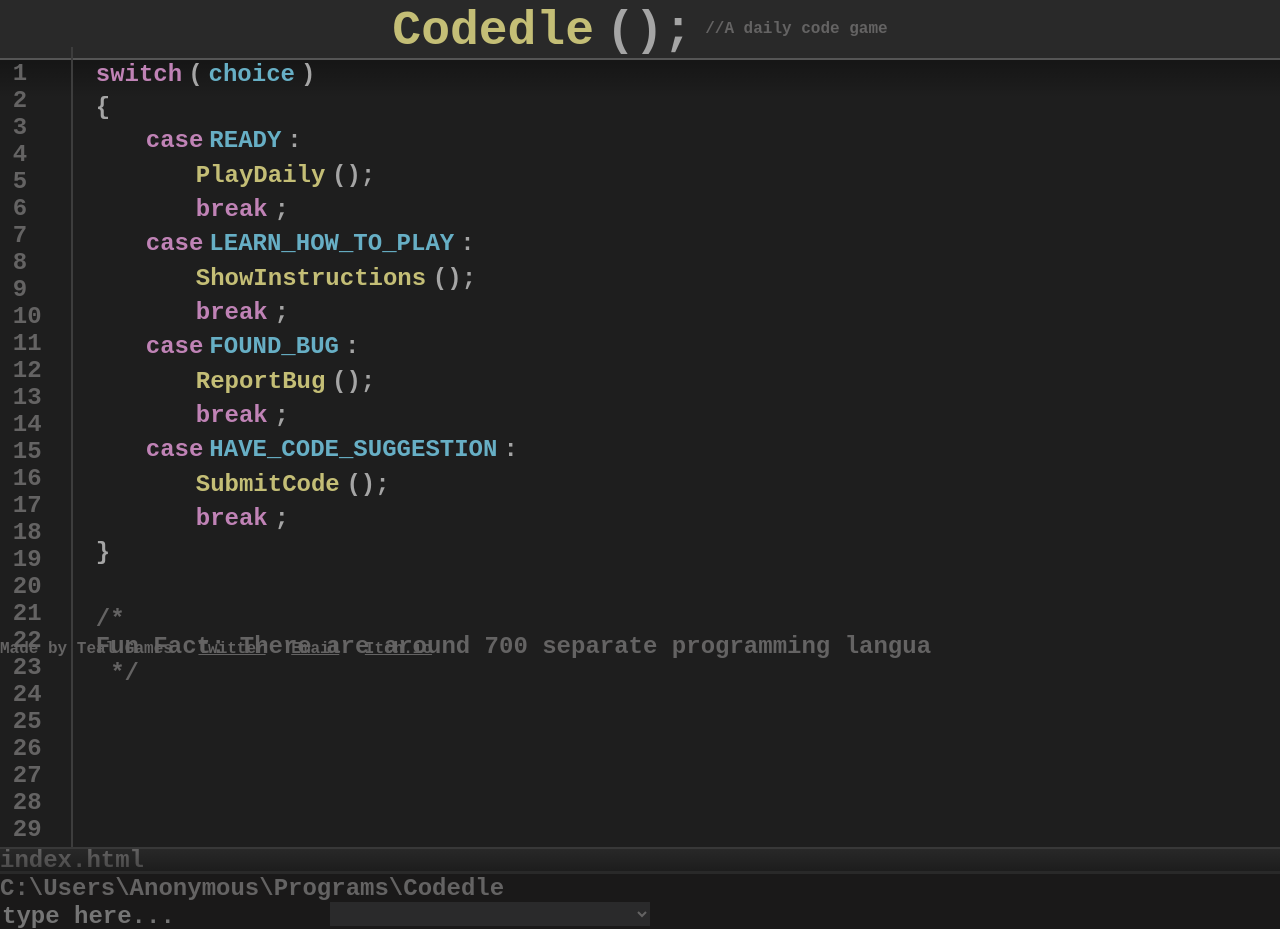
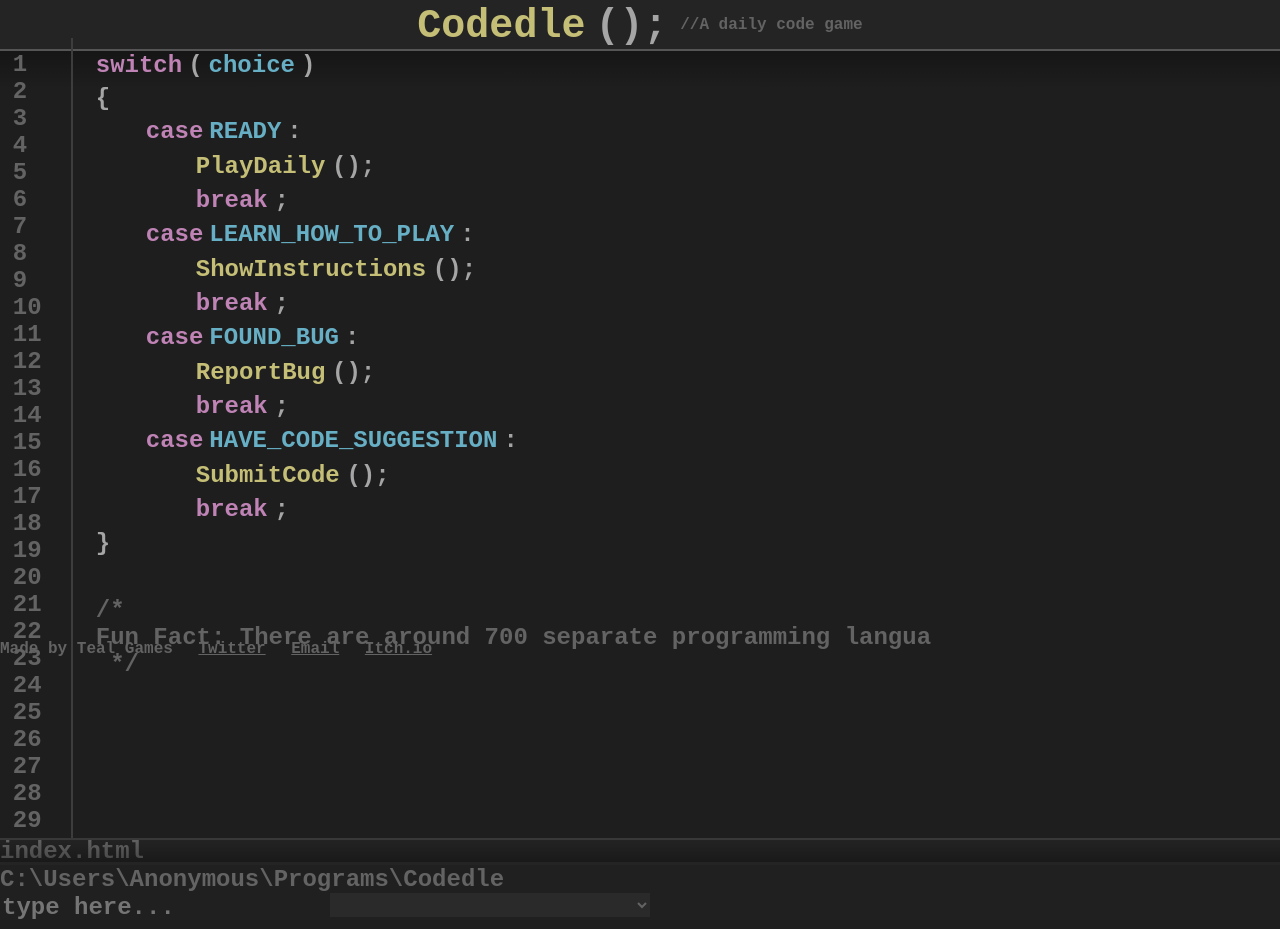
Before and after one commit to TealGames/daily-coding-site, a plain HTML site: page index.html in a window 1280 px wide. Drawn offline with Linux system fonts and the light colour scheme.

Commit message:
Fixed more styling

```diff
--- a/css/id-style.css
+++ b/css/id-style.css
@@ -40,14 +40,14 @@
 }
 
 #left-panel {
-    width: 2%;
-    height: 100%;
+    width: 1vw;
+    height: 80vh;
     position: relative;
     display: flex;
     flex-direction: column;
     justify-content: flex-start;
     align-items: flex-start;
-    padding-right: 1%;
+    padding-right: 2%;
     padding-left: 1%;
 }
 
@@ -82,6 +82,10 @@
     border: 1px solid rgb(85, 85, 85);
 }
 
+#footer {
+    background-color: #202020;
+}
+
 #footer-line {
     border: 1px solid rgb(56, 56, 56);
 }
--- a/css/main-style.css
+++ b/css/main-style.css
@@ -3,7 +3,7 @@
 }
 
 .background-2 {
-    background-color: #292929;
+    background-color: #242424;
 }
 
 .shadow {
@@ -53,7 +53,7 @@
 }
 
 .title-text {
-    font-size: 3rem;
+    font-size: 2.5rem;
 }
 
 .medium-text {
```
